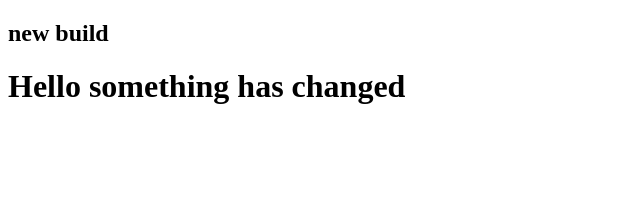
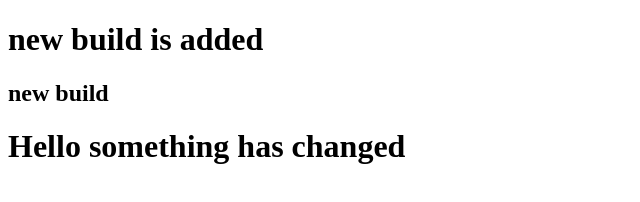
Before and after one commit to arvind-itt/jenkins-sample, a plain HTML site: page index.html in a window 1280 px wide. Shown: the whole page, without its empty margins (0-640 px from the left). Drawn offline with Linux system fonts and the light colour scheme.

Commit message:
added tag
added h1 tag

```diff
--- a/index.html
+++ b/index.html
@@ -7,7 +7,7 @@
     <title>Document</title>
 </head>
 <body>
-
+    <h1> new build is added</h1>
     <h2> new build </h2>
     <h1>Hello something has changed</h1>
 </body>
```
